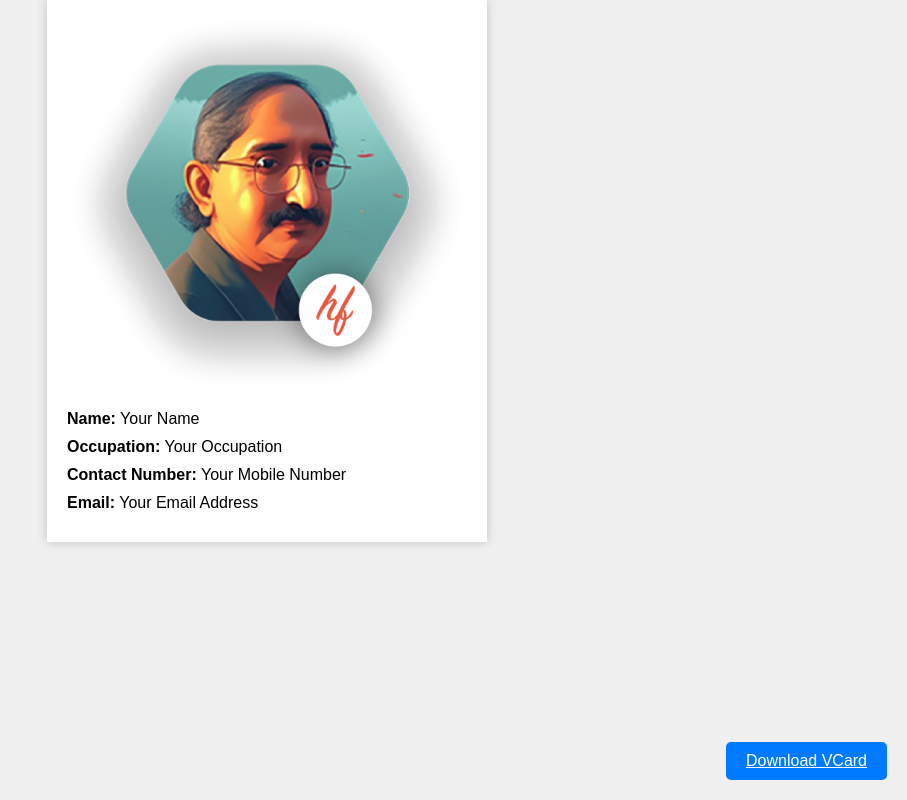
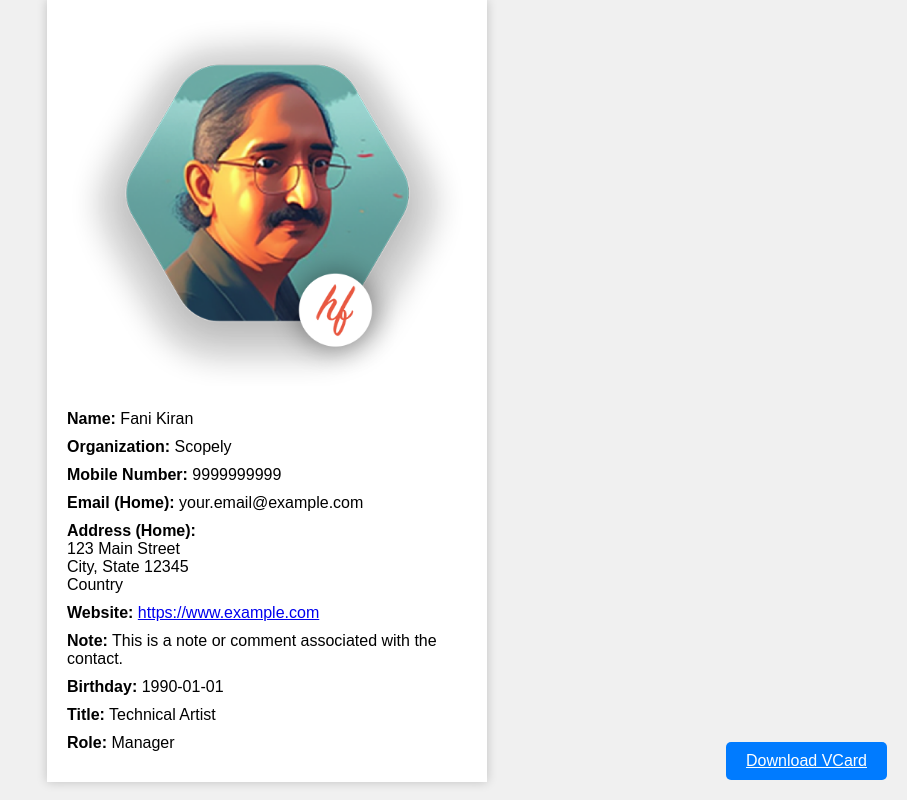
Before and after one commit to fani-kiran/fani-kiran.github.io, a plain HTML site: page index3.html in a window 1280 px wide. Shown: the whole page, without its empty margins (373-1280 px from the left). Drawn offline with Linux system fonts and the light colour scheme.

Commit message:
Updated full info

```diff
--- a/index3.html
+++ b/index3.html
@@ -10,10 +10,16 @@
 <div class="container">
   <img class="profile-photo" src="images/Shadow.png" alt="Your Photo">
   <div class="contact-info">
-    <p><strong>Name:</strong> Your Name</p>
-    <p><strong>Occupation:</strong> Your Occupation</p>
-    <p><strong>Contact Number:</strong> Your Mobile Number</p>
-    <p><strong>Email:</strong> Your Email Address</p>
+    <p><strong>Name:</strong> Fani Kiran </p>
+    <p><strong>Organization:</strong> Scopely</p>
+    <p><strong>Mobile Number:</strong> 9999999999</p>
+    <p><strong>Email (Home):</strong> your.email@example.com</p>
+    <p><strong>Address (Home):</strong><br> 123 Main Street<br> City, State 12345<br> Country</p>
+    <p><strong>Website:</strong> <a href="https://www.example.com" target="_blank">https://www.example.com</a></p>
+    <p><strong>Note:</strong> This is a note or comment associated with the contact.</p>
+    <p><strong>Birthday:</strong> 1990-01-01</p>
+    <p><strong>Title:</strong> Technical Artist</p>
+    <p><strong>Role:</strong> Manager</p>
   </div>
 </div>
 <a class="download-vcard-button" href="your-vcard.vcf" download>Download VCard</a>
```
